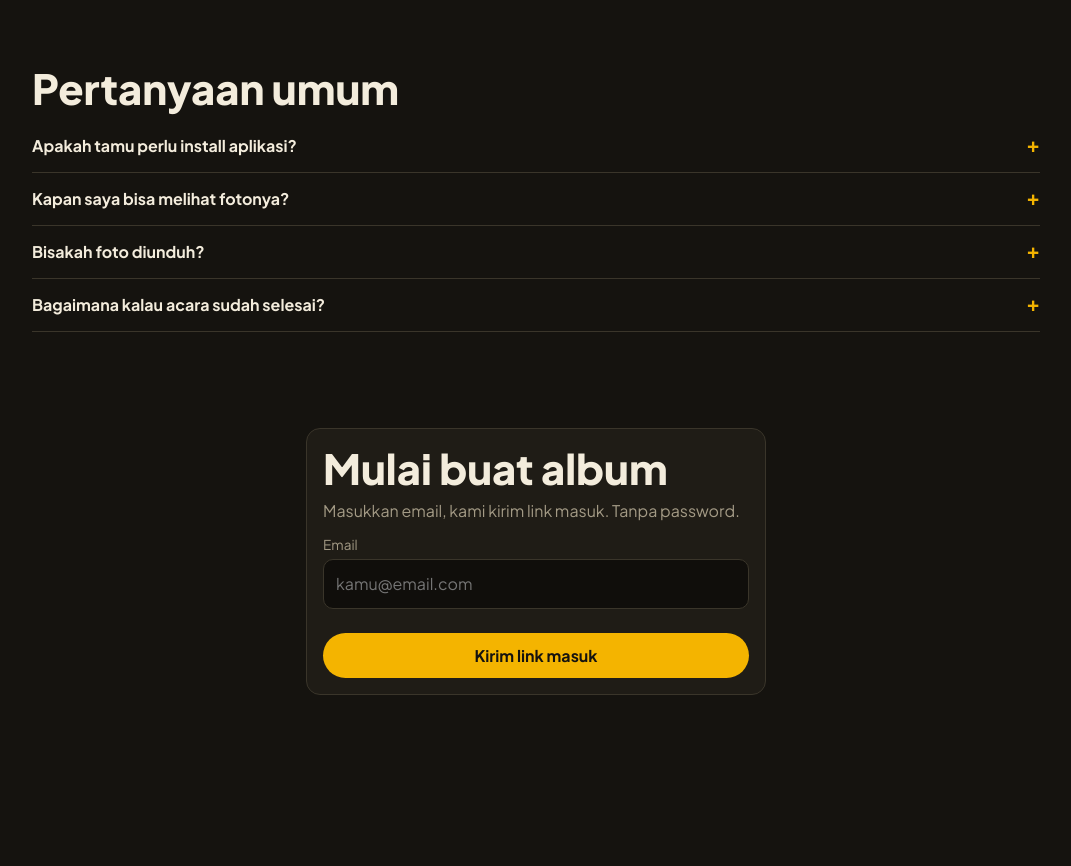
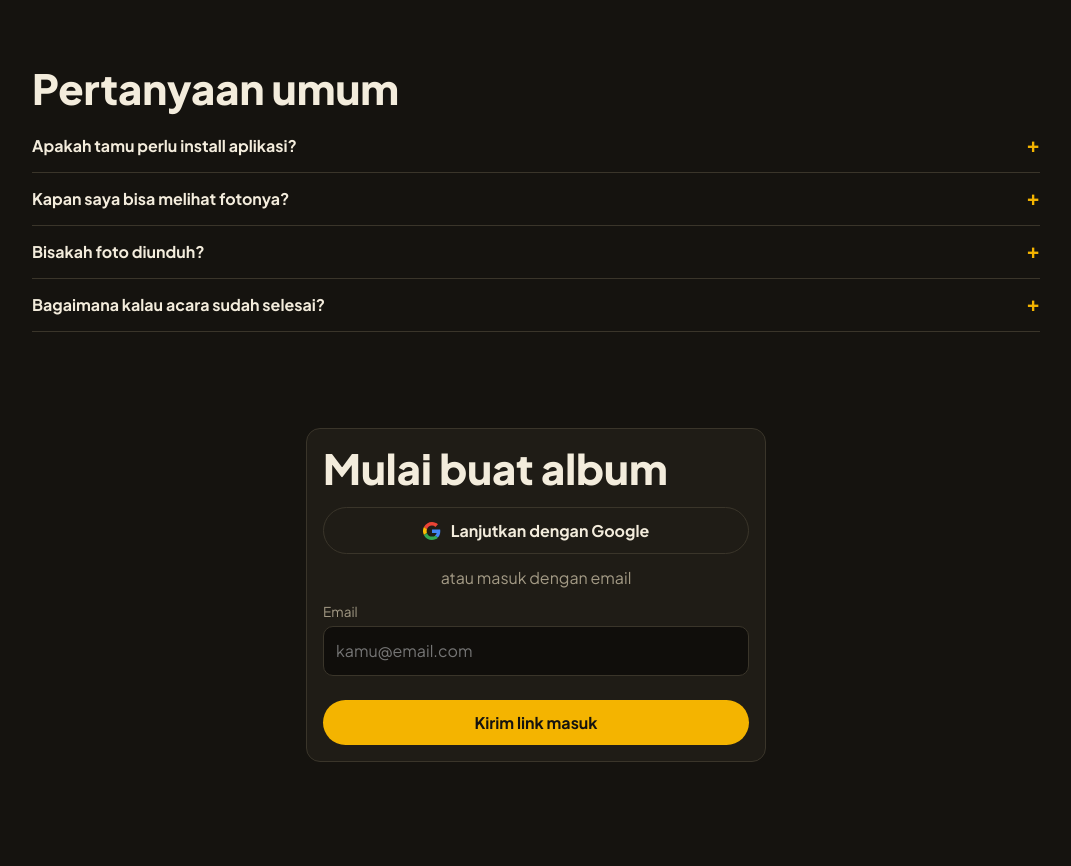
Before and after one commit to thenal-gif/Momentkan, a plain HTML site: page index.html in a window 1280 px wide. Shown: the part 1418-2284 px from the top of the page, without its empty margins (104-1175 px from the left). Before the commit the page ends 2217 px from the top, so only its background shows below. Drawn offline with nearby package versions, Linux system fonts and the light colour scheme.

Commit message:
Add files via upload

```diff
--- a/index.html
+++ b/index.html
@@ -200,7 +200,8 @@ function landing(){
   </section>
 
   <section class="sec rv" id="login"><div class="cta"><form id="lf" class="card"><h2>Mulai buat album</h2>
-    <p>Masukkan email, kami kirim link masuk. Tanpa password.</p>
+    <button type="button" class="full ghost" id="gg" style="display:flex;align-items:center;justify-content:center;gap:10px"><svg width="18" height="18" viewBox="0 0 48 48" aria-hidden="true"><path fill="#EA4335" d="M24 9.5c3.5 0 6.6 1.2 9.1 3.6l6.8-6.8C35.9 2.4 30.4 0 24 0 14.6 0 6.5 5.4 2.6 13.2l7.9 6.1C12.4 13.6 17.7 9.5 24 9.5z"/><path fill="#4285F4" d="M46.1 24.5c0-1.6-.1-3.1-.4-4.5H24v9h12.4c-.5 2.9-2.2 5.3-4.6 6.9l7.4 5.7c4.3-4 6.9-9.9 6.9-17.1z"/><path fill="#FBBC05" d="M10.5 28.7a14.5 14.5 0 0 1 0-9.4l-7.9-6.1a24 24 0 0 0 0 21.6l7.9-6.1z"/><path fill="#34A853" d="M24 48c6.5 0 11.9-2.1 15.9-5.8l-7.4-5.7c-2.1 1.4-4.9 2.3-8.5 2.3-6.3 0-11.6-4.1-13.5-9.8l-7.9 6.1C6.5 42.6 14.6 48 24 48z"/></svg>Lanjutkan dengan Google</button>
+    <p style="text-align:center;margin:12px 0 0">atau masuk dengan email</p>
     <label for="em">Email</label><input id="em" type="email" required placeholder="kamu@email.com">
     <p id="lm"></p><button class="full">Kirim link masuk</button></form></div></section>`;
 
@@ -218,6 +219,7 @@ function landing(){
   },3200);
   const io=new IntersectionObserver(es=>es.forEach(e=>{if(e.isIntersecting){e.target.classList.add('in');io.unobserve(e.target)}}),{threshold:.15});
   app.querySelectorAll('.rv').forEach(el=>io.observe(el));
+  document.getElementById('gg').onclick=async()=>{const {error}=await sb.auth.signInWithOAuth({provider:'google',options:{redirectTo:base()}});if(error){const m=document.getElementById('lm');m.className='err';m.textContent=error.message}};
   document.getElementById('lf').onsubmit=async ev=>{
     ev.preventDefault();
     const {error}=await sb.auth.signInWithOtp({email:document.getElementById('em').value,options:{emailRedirectTo:base()}});
```
